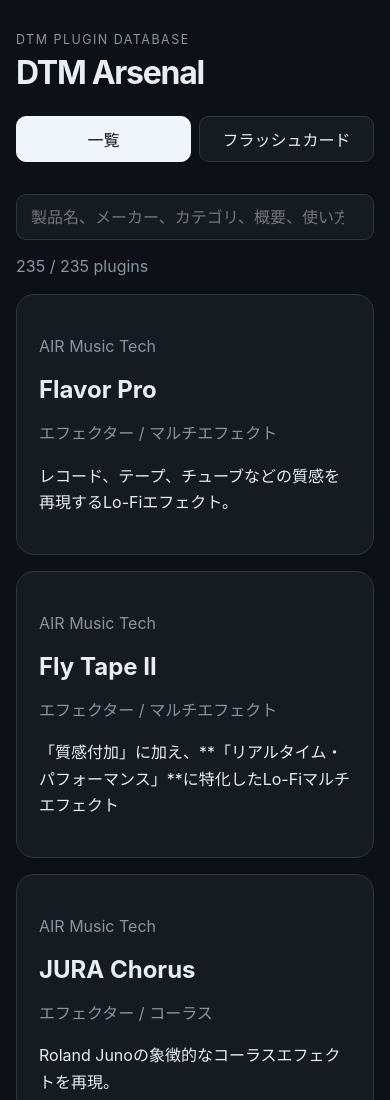
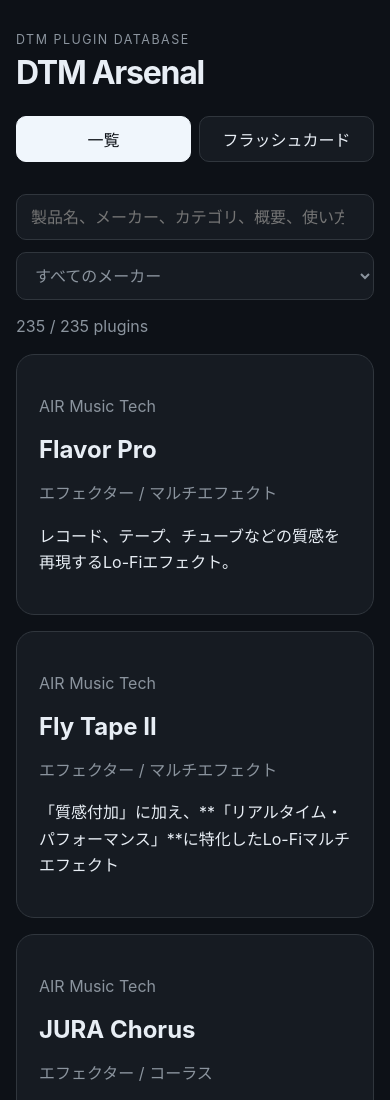
Before and after one commit to junt74/website_dtm_arsenal, a website built with Vite: page index.html in a window 390 px wide. Shown: the top 1100 px of the page. Built offline with nearby package versions, Linux system fonts and the light colour scheme.

Commit message:
feat: プラグインをメーカーで絞り込み可能にする
プラグイン一覧にメーカー選択用のドロップダウンを追加し、特定のメーカーのプラグインのみを表示できるようにしました。
検索クエリとの併用も可能です。

```diff
--- a/src/main.ts
+++ b/src/main.ts
@@ -12,6 +12,7 @@
 let cardIndex = 0;
 let revealed = false;
 let query = '';
+let selectedDeveloper = '';
 let loading = true;
 let loadError: string | null = null;
 
@@ -24,21 +25,32 @@
     .replaceAll("'", '&#039;');
 }
 
-function applyFilter(): void {
-  const normalized = query.trim().toLocaleLowerCase('ja-JP');
+function listDevelopers(): string[] {
+  return [...new Set(plugins.map((plugin) => plugin.developer).filter(Boolean))].sort((a, b) =>
+    a.localeCompare(b, 'ja'),
+  );
+}
 
-  filteredPlugins = normalized
-    ? plugins.filter((plugin) =>
-        [
+function matchesQuery(plugin: Plugin, normalized: string): boolean {
+  if (!normalized) return true;
+
+  return [
     plugin.productName,
     plugin.developer,
     plugin.mainCategory,
     plugin.subCategory,
     plugin.summary,
     plugin.usage,
-        ].some((value) => value.toLocaleLowerCase('ja-JP').includes(normalized)),
-      )
-    : [...plugins];
+  ].some((value) => value.toLocaleLowerCase('ja-JP').includes(normalized));
+}
+
+function applyFilter(): void {
+  const normalized = query.trim().toLocaleLowerCase('ja-JP');
+
+  filteredPlugins = plugins.filter((plugin) => {
+    if (selectedDeveloper && plugin.developer !== selectedDeveloper) return false;
+    return matchesQuery(plugin, normalized);
+  });
 
   cardIndex = Math.min(cardIndex, Math.max(filteredPlugins.length - 1, 0));
 }
@@ -105,6 +117,13 @@
     nextInput?.setSelectionRange(query.length, query.length);
   });
 
+  const developerSelect = app.querySelector<HTMLSelectElement>('[data-developer]');
+  developerSelect?.addEventListener('change', () => {
+    selectedDeveloper = developerSelect.value;
+    applyFilter();
+    render();
+  });
+
   app.querySelector<HTMLButtonElement>('[data-action="reveal"]')?.addEventListener('click', () => {
     revealed = !revealed;
     render();
@@ -125,10 +144,20 @@
   });
 }
 
+function renderDeveloperOptions(): string {
+  return listDevelopers()
+    .map((developer) => {
+      const selected = developer === selectedDeveloper ? ' selected' : '';
+      return `<option value="${escapeHtml(developer)}"${selected}>${escapeHtml(developer)}</option>`;
+    })
+    .join('');
+}
+
 function renderList(): string {
   return `
     <section>
       <div class="toolbar">
+        <div class="toolbar-filters">
           <input
             data-search
             type="search"
@@ -136,6 +165,11 @@
             placeholder="製品名、メーカー、カテゴリ、概要、使い方から検索"
             aria-label="プラグインを検索"
           />
+          <select data-developer aria-label="メーカーで絞り込み">
+            <option value=""${selectedDeveloper === '' ? ' selected' : ''}>すべてのメーカー</option>
+            ${renderDeveloperOptions()}
+          </select>
+        </div>
         <span>${filteredPlugins.length} / ${plugins.length} plugins</span>
       </div>
       ${
--- a/src/styles/main.css
+++ b/src/styles/main.css
@@ -8,7 +8,7 @@
 
 * { box-sizing: border-box; }
 body { margin: 0; min-width: 320px; min-height: 100vh; background: #0d1117; }
-button, input { font: inherit; }
+button, input, select { font: inherit; }
 button { cursor: pointer; }
 
 .app-shell { width: min(1040px, calc(100% - 32px)); margin: 0 auto; padding: 32px 0 64px; }
@@ -19,7 +19,10 @@
 .tab, .flashcard-actions button, .error-panel button { border: 1px solid #30363d; background: #161b22; color: inherit; border-radius: 10px; padding: 10px 14px; }
 .tab.is-active { background: #f0f6fc; color: #0d1117; border-color: #f0f6fc; }
 .toolbar { display: flex; justify-content: space-between; align-items: center; gap: 16px; margin-bottom: 18px; color: #8b949e; }
-.toolbar input { flex: 1; max-width: 680px; border: 1px solid #30363d; background: #161b22; color: inherit; border-radius: 10px; padding: 12px 14px; }
+.toolbar-filters { display: flex; flex: 1; align-items: center; gap: 12px; min-width: 0; }
+.toolbar input, .toolbar select { border: 1px solid #30363d; background: #161b22; color: inherit; border-radius: 10px; padding: 12px 14px; }
+.toolbar input { flex: 1; min-width: 0; }
+.toolbar select { flex: 0 1 240px; max-width: 280px; }
 .plugin-grid { display: grid; grid-template-columns: repeat(auto-fit, minmax(260px, 1fr)); gap: 16px; }
 .plugin-card, .flashcard, .error-panel { border: 1px solid #30363d; background: #161b22; border-radius: 18px; padding: 22px; }
 .plugin-card h2, .flashcard h2 { margin: 6px 0 12px; }
@@ -45,6 +48,7 @@
   .tabs { width: 100%; }
   .tab { flex: 1; }
   .toolbar { align-items: stretch; flex-direction: column; }
-  .toolbar input { max-width: none; }
+  .toolbar-filters { flex-direction: column; align-items: stretch; }
+  .toolbar input, .toolbar select { max-width: none; flex: none; }
   .flashcard-actions { flex-wrap: wrap; }
 }
```
Lines whose indentation alone changed are shown as unchanged.
